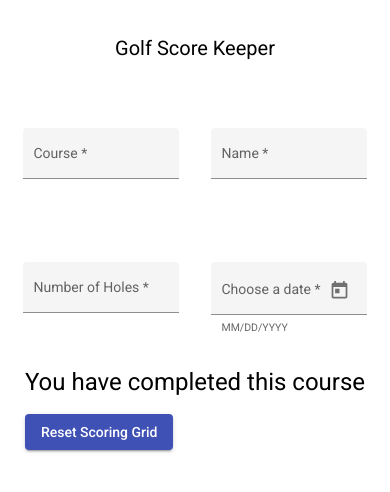
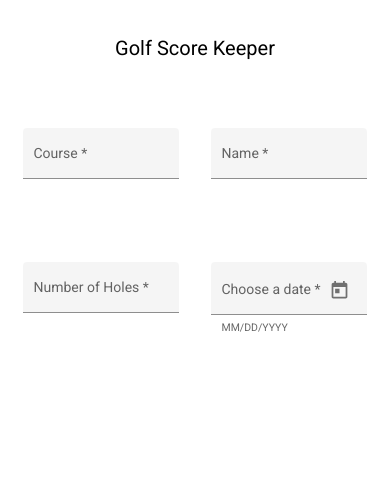
Before and after one commit to m2mt-l/Golf_Score_Keeper, an Angular app: page / in a window 390 px wide. Shown: the top 492 px of the page. Built offline with nearby package versions, Linux system fonts and the light colour scheme.

Commit message:
refactor: form css

```diff
--- a/src/app/form/form.component.css
+++ b/src/app/form/form.component.css
@@ -11,8 +11,37 @@
     margin-bottom: 2rem;
 }
 
+.grid {
+    display: flex;
+    flex-direction: column;
+}
+
+.complete {
+    display: flex;
+    justify-content: center;
+    margin-top: 2rem;
+}
+
+.completeSentence {
+    text-align: center;
+    margin-right: 2rem;
+
+}
+
 @media screen and (max-width: 480px) {
     .form {
         width: 40%;
     }
+    .completeSentence {
+        font-size: 20px;
+        text-align: center;
+        margin-right: 1rem;
+    }
+
+    .complete {
+        display: flex;
+        flex-direction: column;
+        align-items: center;
+        margin-top: 2rem;
+    }
 }
--- a/src/app/form/form.component.html
+++ b/src/app/form/form.component.html
@@ -22,10 +22,13 @@
         <mat-datepicker-toggle matSuffix [for]="picker"></mat-datepicker-toggle>
         <mat-datepicker #picker></mat-datepicker>
     </mat-form-field>
-<app-grid *ngIf="isFormFilled()" [course]="getCourse()" [name]="getName()" [holes]="getHoles()"></app-grid>
 
-<div class="complete" *ngIf="getIsAllScoreFilled()">
-    <h1 class="completeSentence">You have completed this course</h1>
-    <button mat-raised-button color="primary" type="reset" (click)="clearForm(); createNgForm.resetForm()">Reset Scoring Grid</button>
-</div>
+    <div class="grid">
+        <app-grid *ngIf="isFormFilled()" [course]="getCourse()" [name]="getName()" [holes]="getHoles()"></app-grid>
+
+        <div class="complete" *ngIf="getIsAllScoreFilled()">
+            <h1 class="completeSentence">You have completed this course</h1>
+            <button mat-raised-button color="primary" (click)="clearForm()">Reset Scoring Grid</button>
+        </div>
+    </div>
 </form>
--- a/src/app/form/form.component.ts
+++ b/src/app/form/form.component.ts
@@ -59,6 +59,7 @@ export class FormComponent implements OnInit {
 
     clearForm(): void {
         this.formService.clearFormAll();
+        this.scoreService.clearScores();
     }
 
     getIsAllScoreFilled(): boolean {
--- a/src/app/grid/grid.component.css
+++ b/src/app/grid/grid.component.css
@@ -16,34 +16,10 @@ th.mat-column-position, td.mat-column-position {
     padding-left: 8px;
 }
 
-.complete {
-    display: flex;
-    justify-content: center;
-    margin-top: 2rem;
-}
-
-.completeSentence {
-    text-align: center;
-    margin-right: 2rem;
-
-}
 
 
 @media screen and (max-width: 480px) {
     table {
         width: 370px;
     }
-    .completeSentence {
-        font-size: 20px;
-        text-align: center;
-        margin-right: 1rem;
-    }
-
-
-    .complete {
-        display: flex;
-        flex-direction: column;
-        align-items: center;
-        margin-top: 2rem;
-    }
 }
--- a/src/app/score.service.ts
+++ b/src/app/score.service.ts
@@ -60,9 +60,14 @@ export class ScoreService {
     }
 
     isAllScoreFilled(): boolean {
+        if (this.scores.length === 0) return false;
         for (let score of this.scores) {
             if (score.stroke === undefined || score.stroke === 0) return false;
         }
         return true;
     }
+
+    clearScores(): void {
+        this.scores = [];
+    }
 }
```
